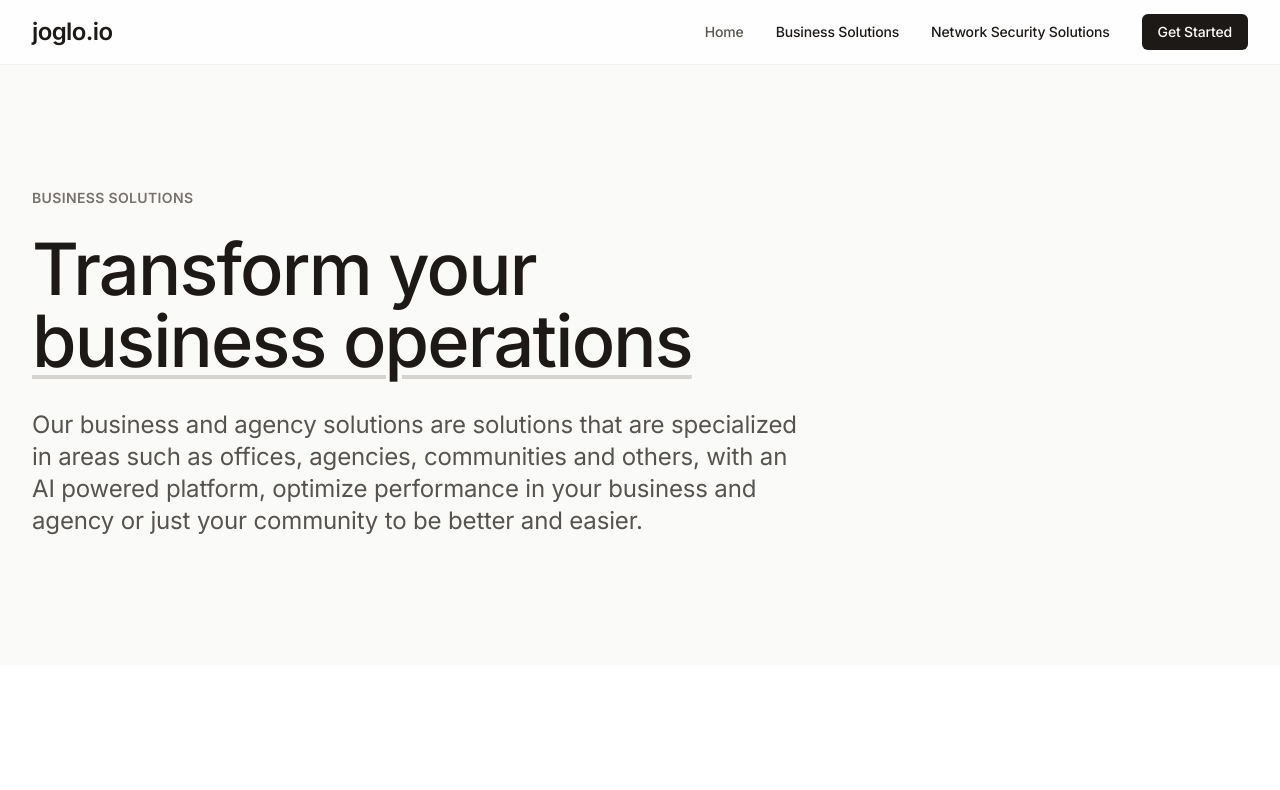
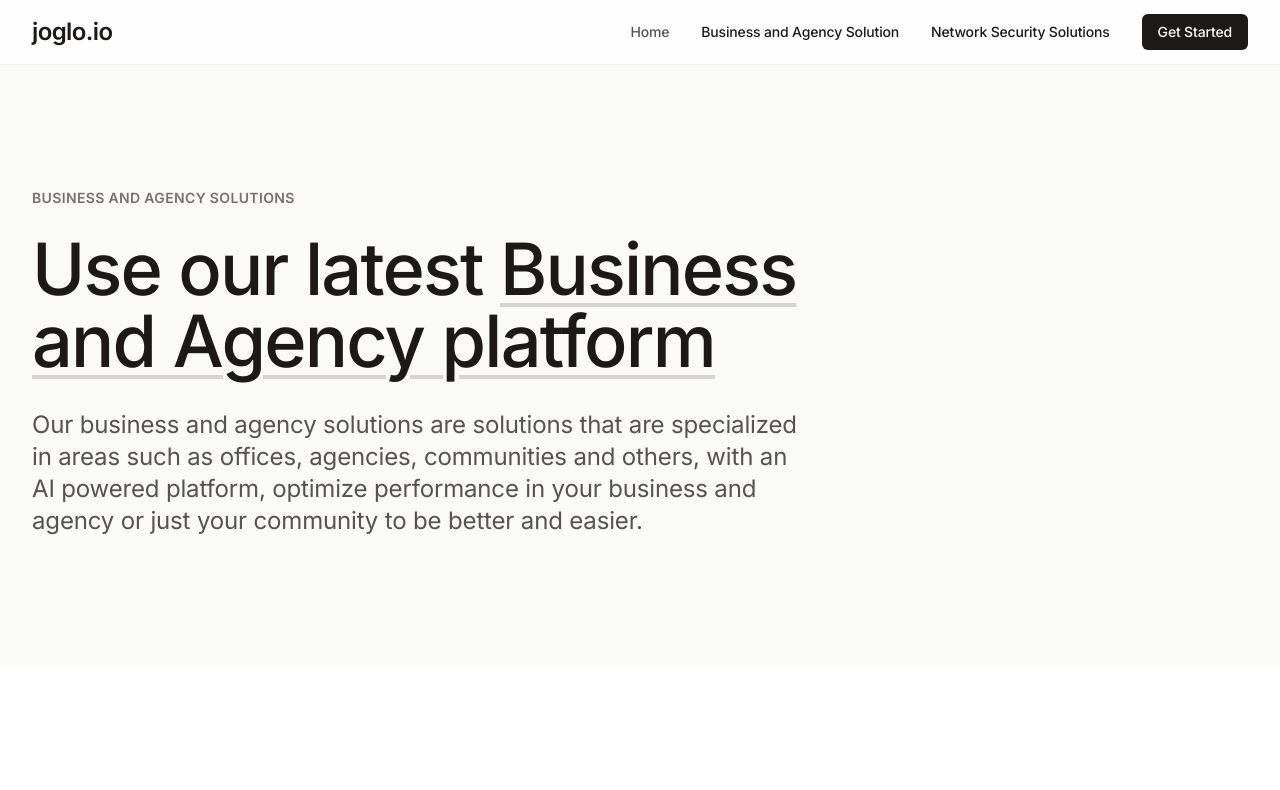
Before and after one commit to alegarsio/Joglo-Io, a website: page public/solution.html in a window 1280 px wide. Shown: the top 790 px of the page. Drawn offline with nearby package versions, Linux system fonts and the light colour scheme.

Commit message:
update nav

```diff
--- a/public/solution.html
+++ b/public/solution.html
@@ -33,7 +33,7 @@
                 </div>
                 <nav class="hidden md:flex items-center space-x-8">
                     <a href="/" class="text-stone-600 hover:text-stone-900 transition-colors text-sm font-medium">Home</a>
-                    <a href="/agency" class="text-stone-900 font-medium text-sm">Business Solutions</a>
+                    <a href="/agency" class="text-stone-900 font-medium text-sm">Business and Agency Solution</a>
                     <a href="/security" class="text-stone-900 font-medium text-sm">Network Security Solutions</a>
                     <button class="bg-stone-900 text-white px-4 py-2 rounded-md text-sm font-medium hover:bg-stone-800 transition-colors">
                         Get Started
@@ -51,11 +51,11 @@
 
                 </div>
                 <div class="mb-6">
-                    <span class="text-sm font-semibold text-stone-500 uppercase tracking-wide">Business Solutions</span>
+                    <span class="text-sm font-semibold text-stone-500 uppercase tracking-wide">Business and Agency Solutions</span>
                 </div>
                 <h1 class="text-5xl lg:text-7xl font-medium tracking-tight text-stone-900 mb-8 text-balance leading-tight">
-                    Transform your
-                    <span class="underline decoration-stone-300 decoration-4 underline-offset-8">business operations</span>
+                    Use our latest
+                    <span class="underline decoration-stone-300 decoration-4 underline-offset-8">Business and Agency platform</span>
                 </h1>
                 <p class="text-xl lg:text-2xl text-stone-600 mb-12 max-w-3xl leading-relaxed">
                     Our business and agency solutions are solutions that are specialized in areas such as offices, agencies, communities and others, with an AI powered platform, optimize performance in your business and agency or just your community to be better and easier.
```
Also changed, not shown: public/security.html (+1 -1 lines).
